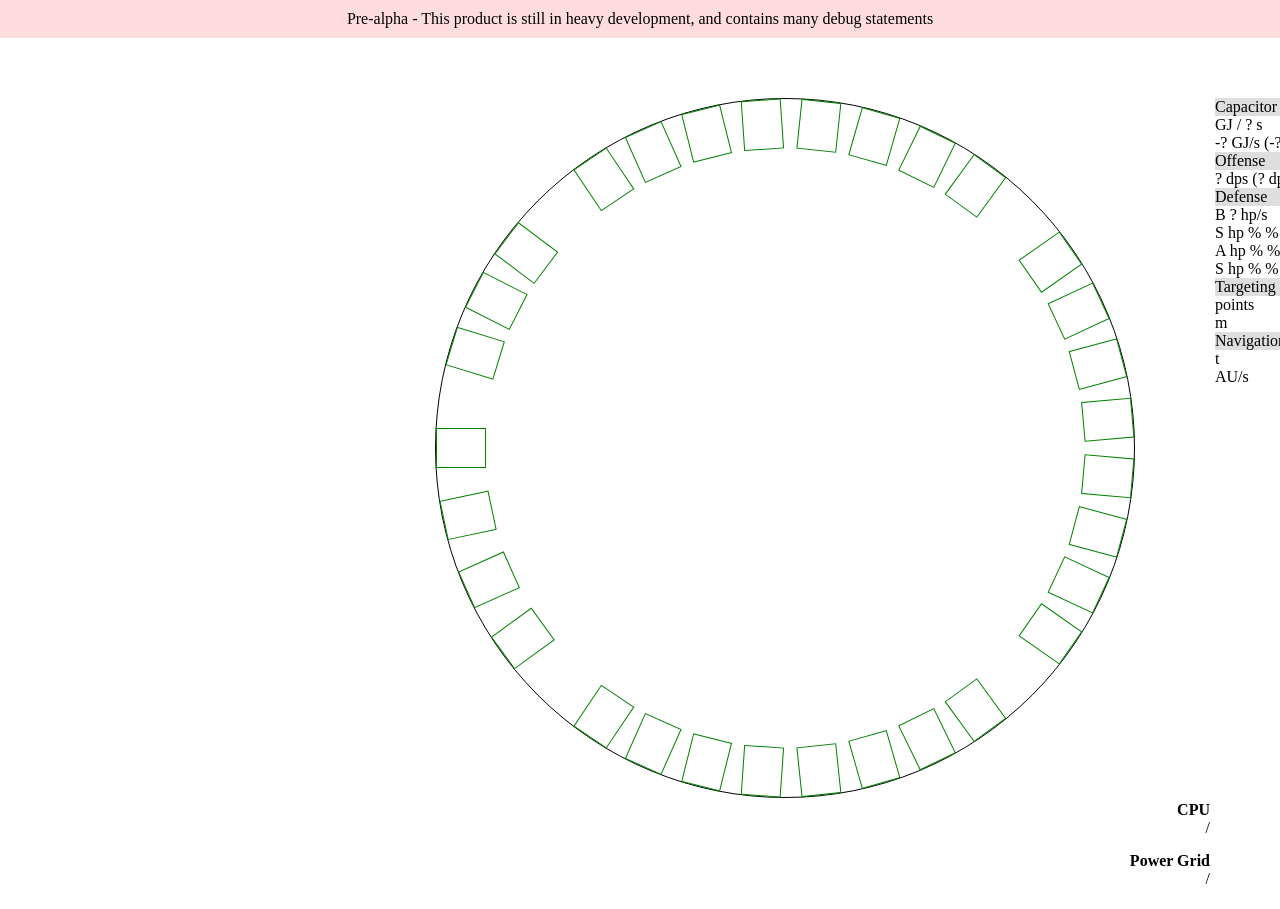
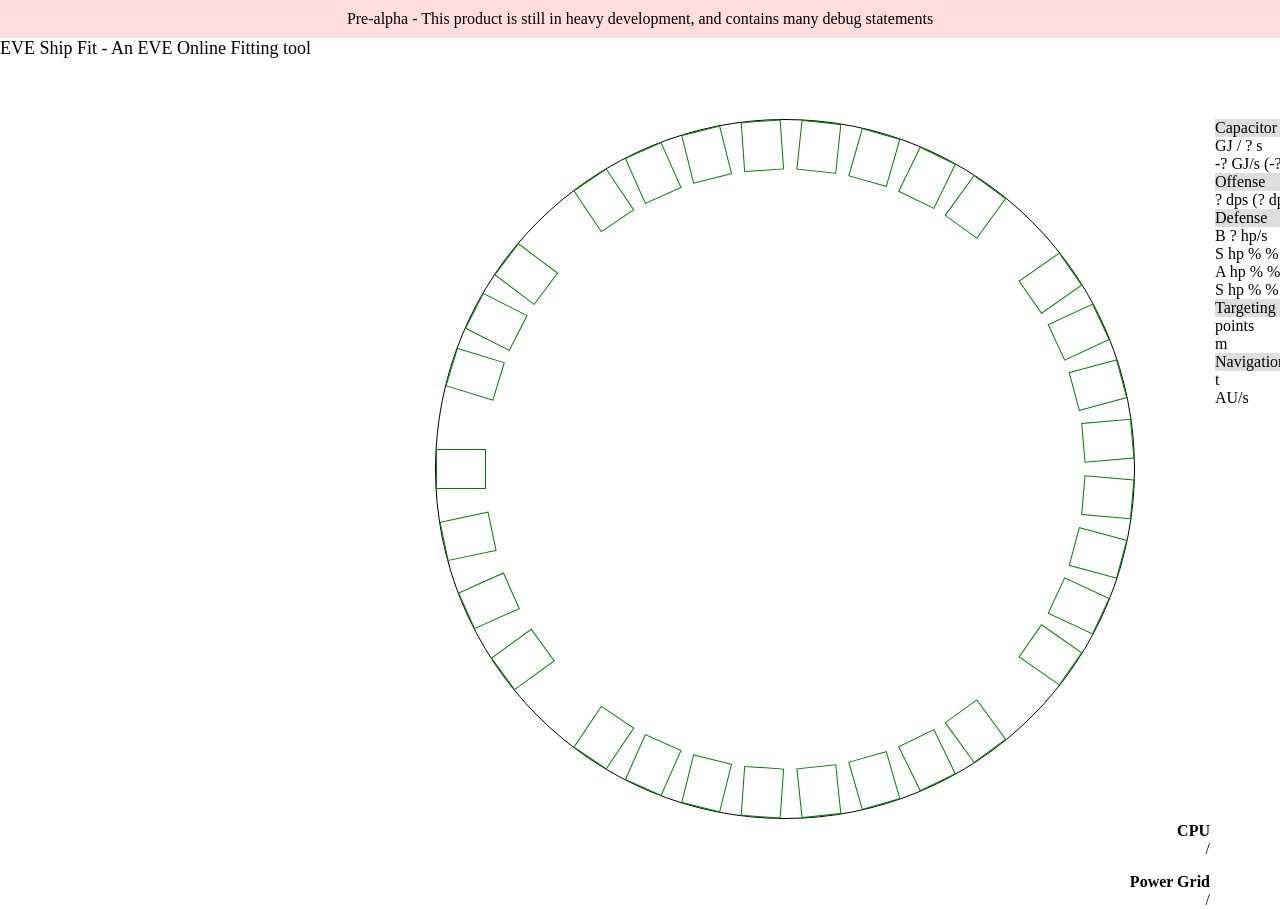
Before and after one commit to EVEShipFit/demonstrator, a website: page web/index.html in a window 1280 px wide. Shown: the top 909 px of the page. Before the commit the page ends 888 px from the top, so only its background shows below. Drawn offline with Linux system fonts and the light colour scheme.

Commit message:
chore: add a banner to tell people where to go with feedback etc

```diff
--- a/web/index.html
+++ b/web/index.html
@@ -11,10 +11,17 @@
         box-sizing: border-box;
       }
 
-      .main {
+      .main, .banner {
         display: flex;
         margin: 0px auto;
         width: 1580px;
+      }
+
+      .banner > div {
+        flex: 1;
+      }
+      .banner > .title {
+        font-size: 18px;
       }
 
       .listing {
@@ -132,6 +139,11 @@
 
     <div class="development">
       <div>Pre-alpha - This product is still in heavy development, and contains many debug statements</div>
+    </div>
+
+    <div class="banner">
+      <div class="title">EVE Ship Fit - An EVE Online Fitting tool</div>
+      <div style="text-align: right;">Visit us at <a href="https://github.com/TrueBrain/EVEShipFit">GitHub</a></div>
     </div>
 
     <div class="main">
```
